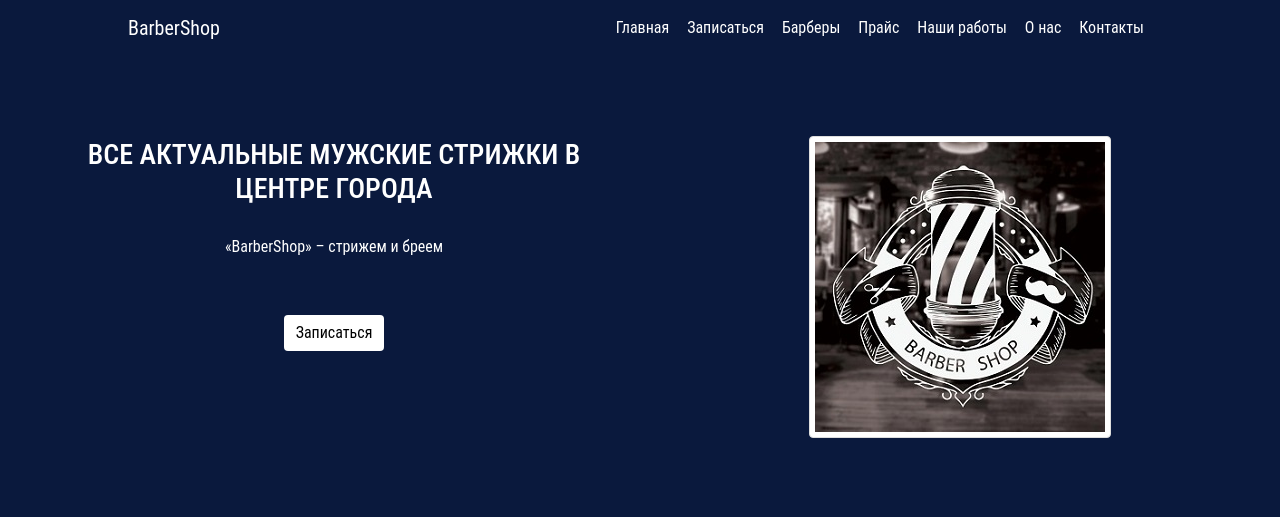
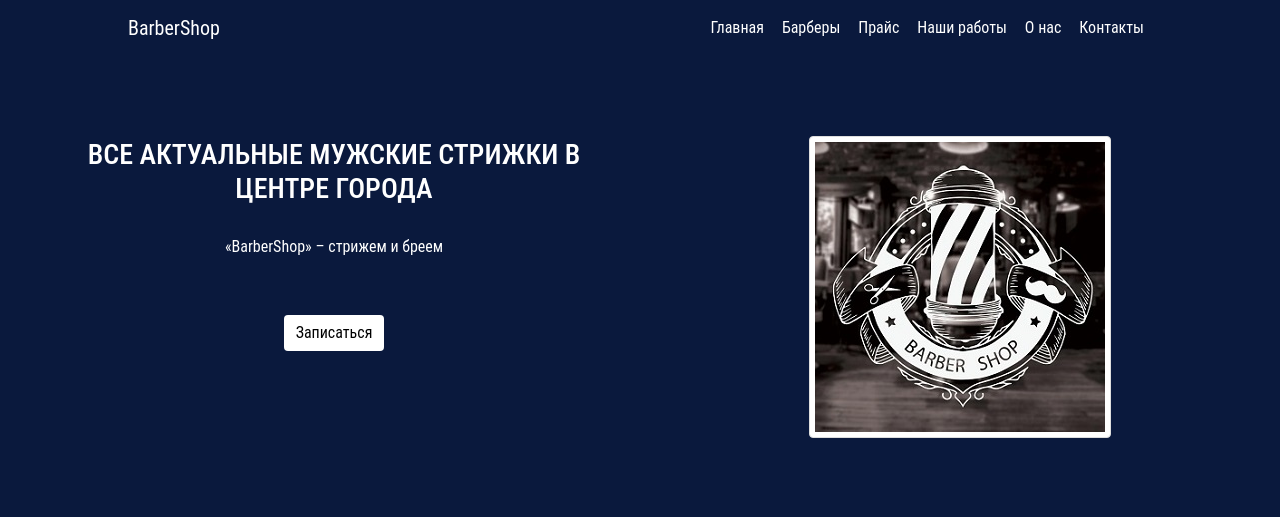
Before and after one commit to Strazdin/final-project--top-academy-, a Django app: template barbershop/barbershop/templates/barbershop/base.html in a window 1280 px wide. Shown: the top 517 px of the page. Run offline with Django 4.2, Linux system fonts and the light colour scheme; the template is opened without the code that fills it, so the values that code supplies are empty; some libraries are stand-ins or nearby versions.

Commit message:
7. Вношу корректировки

```diff
--- a/barbershop/appointment/templates/appointment/appointment.html
+++ b/barbershop/appointment/templates/appointment/appointment.html
@@ -1,7 +1,6 @@
-{% extends 'barbershop/base.html' %}
+
 {% load static %}
-{% block content %}
-
+<a href="{% url 'barbershop:barbershop' %}">Главная</a>
     <h3>Записаться к парикмахеру:</h3>
     <h3>{{ step }}</h3>
 
@@ -83,4 +82,3 @@
     </form>
     {% endif %}
     {% endif %}
-{% endblock %}
--- a/barbershop/barbershop/templates/barbershop/navbar.html
+++ b/barbershop/barbershop/templates/barbershop/navbar.html
@@ -23,10 +23,6 @@
               <a class="nav-link active"
                  aria-current="page"
                  href="{% url 'barbershop:barbershop' %}">Главная</a>
-            </li>
-            <li class="nav-item">
-              <a class="nav-link"
-                 href="{% url 'appointment:appointment' %}">Записаться</a>
             </li>
             <li class="nav-item">
               <a class="nav-link"
```
Also changed, not shown: barbershop/barbershop/static/css/style.css (+2 -63 lines), barbershop/db.sqlite3.
